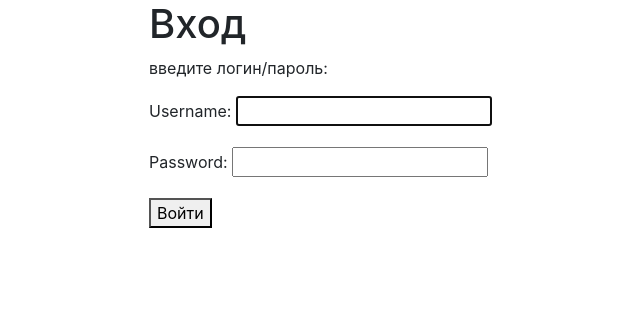
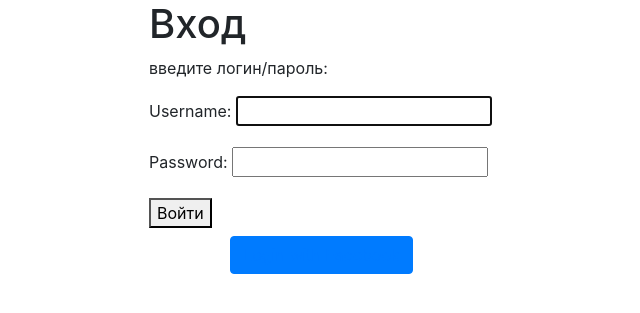
Before and after one commit to CHEguK/memorable_places, a Django app: page /accounts/login/ in a window 1280 px wide. Shown: the top 313 px of the page, without its empty margins (331-971 px from the left). Run offline with Django 3.2, Linux system fonts and the light colour scheme; some libraries are stand-ins or nearby versions.

Commit message:
Config scoial auth

```diff
--- a/accounts/templates/accounts/login.html
+++ b/accounts/templates/accounts/login.html
@@ -12,4 +12,11 @@
     {% csrf_token %}
     <button type="submit">Войти</button>
 </form>
+<div class="row">
+    <div class="col-md-8 mx-auto social-container my-2 order-md-1">
+        <button class="btn btn-primary mb-2">
+            <a href={% url 'social:begin' 'facebook' %}>Login with Facebook</a>
+        </button>
+    </div>
+</div>
 {% endblock %}
--- a/memorable_places/settings.py
+++ b/memorable_places/settings.py
@@ -149,3 +149,6 @@
     'social_core.backends.facebook.FacebookOAuth2',
     'django.contrib.auth.backends.ModelBackend',
 ]
+
+SOCIAL_AUTH_FACEBOOK_KEY = os.getenv('SOCIAL_AUTH_FACEBOOK_KEY')        # App ID
+SOCIAL_AUTH_FACEBOOK_SECRET = os.getenv('SOCIAL_AUTH_FACEBOOK_SECRET')  # App Secret
--- a/memorable_places/urls.py
+++ b/memorable_places/urls.py
@@ -24,7 +24,8 @@
     path('admin/', admin.site.urls),
     path('memories/', include('memories.urls', namespace='memories')),
     path('', views.home, name='home'),
-    path('accounts/', include('accounts.urls', namespace='accounts'))
+    path('accounts/', include('accounts.urls', namespace='accounts')),
+    path('social-auth/', include('social_django.urls', namespace="social")),
 ]
 
 urlpatterns += staticfiles_urlpatterns() # for DEBUG = True
```
